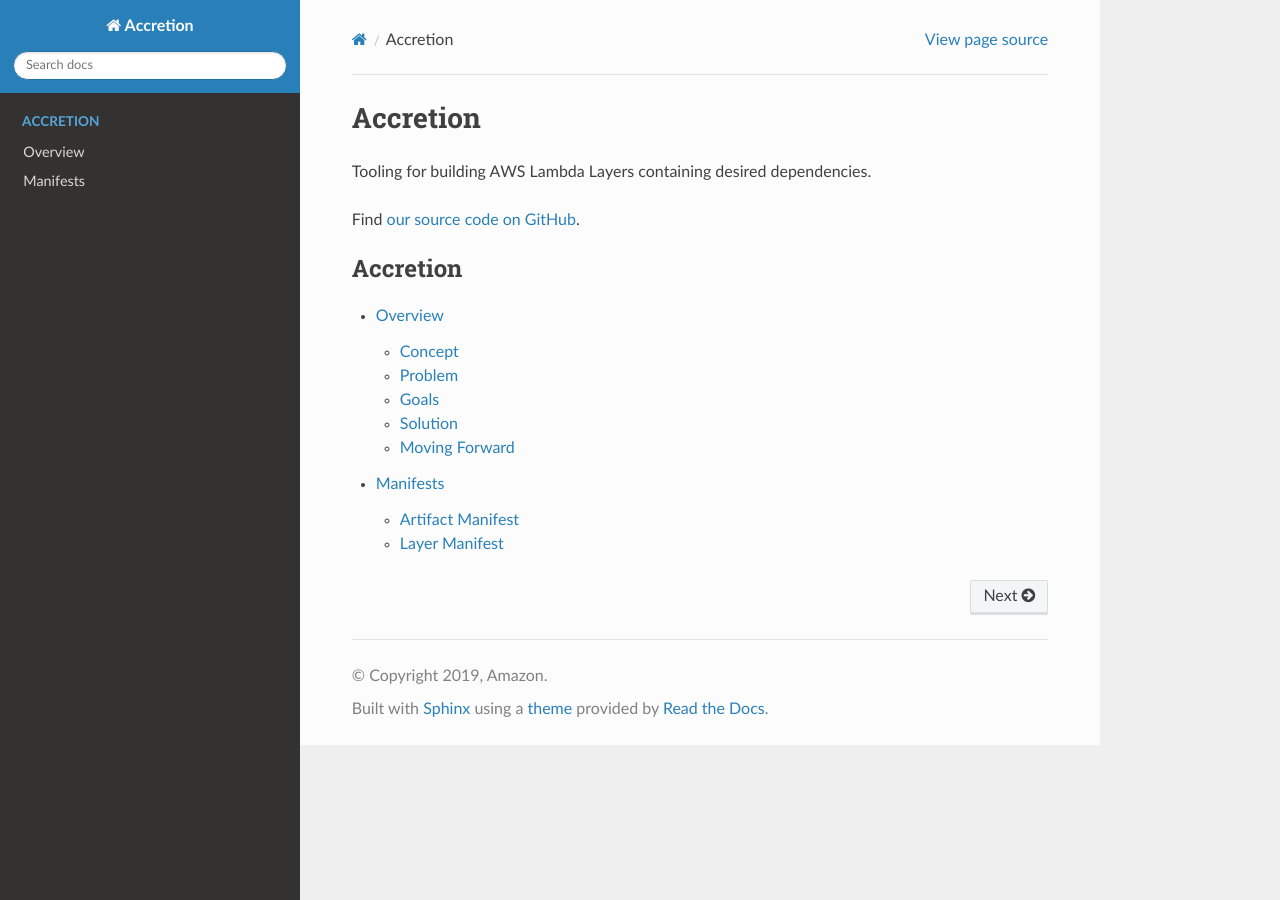
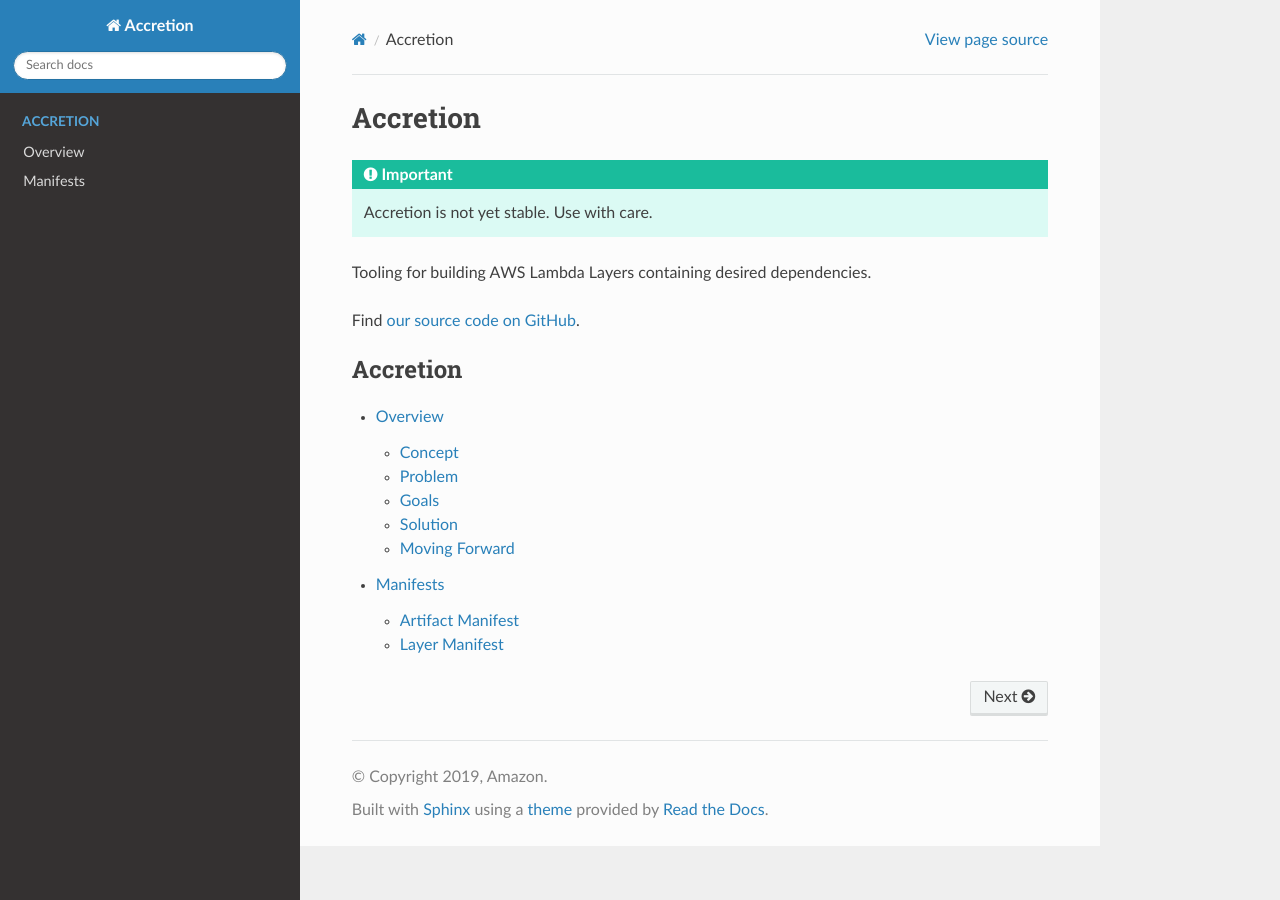
Before and after one commit to mattsb42/accretion, a Sphinx documentation site: the page built from doc/index.rst, in a window 1280 px wide. Built offline with Sphinx 7.4.7 and the Read the Docs theme 2.0.0, drawn with Linux system fonts in a browser that asks for light colours.

Commit message:
add warning

```diff
--- a/doc/index.rst
+++ b/doc/index.rst
@@ -1,6 +1,10 @@
 #########
 Accretion
 #########
+
+.. important::
+
+    Accretion is not yet stable. Use with care.
 
 Tooling for building AWS Lambda Layers containing desired dependencies.
 
```
